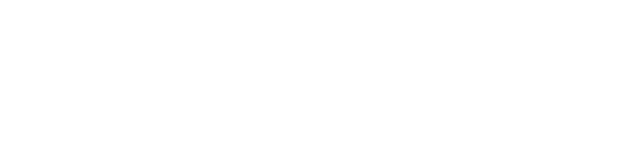
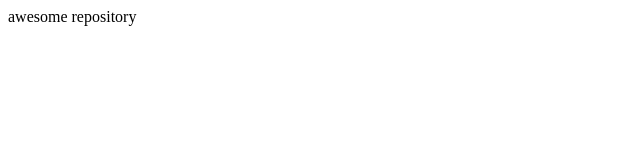
Before and after one commit to uditrungta7/uditrungta7.github.io, a plain HTML site: page index.html in a window 1280 px wide. Shown: the whole page, without its empty margins (0-640 px from the left). Drawn offline with Linux system fonts and the light colour scheme.

Commit message:
Update index.html

```diff
--- a/index.html
+++ b/index.html
@@ -12,5 +12,6 @@
 </body>
 
 <!-- hey this is a repository-->
+  <p>awesome repository</p>
 
 </html>
```
